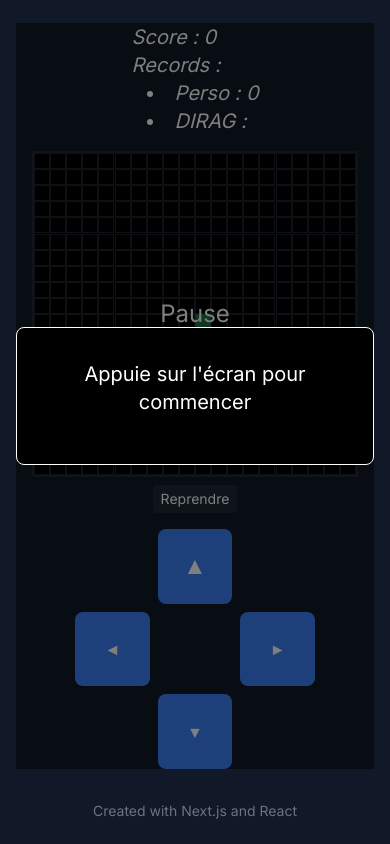
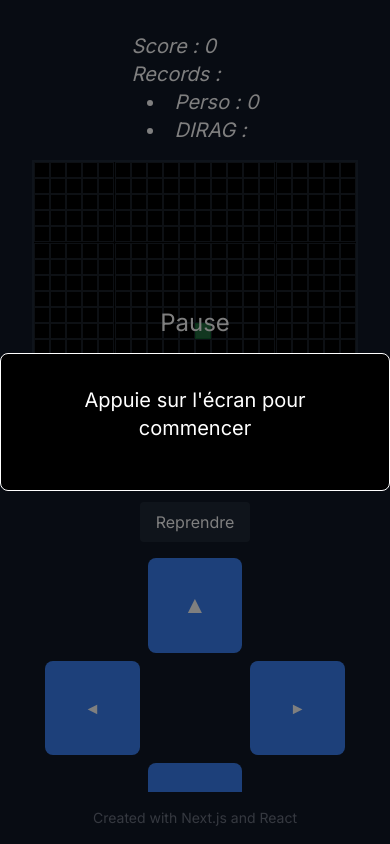
Before and after one commit to clement2323/snake_test, a Next.js app in the folder next-snake/: page /game in a window 390 px wide. Built offline with nearby package versions, Linux system fonts and the light colour scheme; no server answers.

Commit message:
test responsive

```diff
--- a/next-snake/src/app/game/page.js
+++ b/next-snake/src/app/game/page.js
@@ -12,20 +12,24 @@ export default function Home() {
   }, [user]);
 
   return (
-    <div className="min-h-screen flex flex-col items-center justify-center bg-gray-900 text-white p-4">
-      <main className="w-full max-w-[500px] text-center">
+    <div className="min-h-screen flex flex-col bg-gray-900 text-white">
+      <main className="flex-grow flex flex-col items-center justify-between p-4 overflow-hidden">
+        <div className="w-full max-w-[500px] flex flex-col items-center justify-center h-full">
           {user && (
-          <div className="mb-4">
+            <div className="mb-4 text-center">
               <p className="text-xl">
                 <span className="font-bold italic">bonne partie </span>
                 {' '}{user.nom_utilisateur}{' !'}
               </p>
             </div>
           )}
+          <div className="w-full h-[calc(100vh-8rem)] flex items-center justify-center">
             <GameWrapper />
+          </div>
+        </div>
       </main>
 
-      <footer className="mt-8 text-sm text-gray-500">
+      <footer className="p-4 text-center text-sm text-gray-500">
         <p>Created with Next.js and React</p>
       </footer>
     </div>
--- a/next-snake/src/components/Game.js
+++ b/next-snake/src/components/Game.js
@@ -158,14 +158,14 @@ export default function Game() {
   };
 
   return (
-    <div className="relative w-full max-w-[500px] mx-auto px-4 flex flex-col items-center">
+    <div className="w-full h-full flex flex-col items-center justify-between p-4">
       <ScoreDisplay
         score={score}
         personalHighScore={personalHighScore}
         globalHighScore={globalHighScore.score}
         globalHighScoreUsername={globalHighScore.nom_utilisateur}
       />
-      <div className="w-full max-w-[400px] aspect-square">
+      <div className="w-full aspect-square max-w-[min(100%,400px)] mb-4">
         <GameBoard
           snake={snake}
           food={food}
@@ -176,11 +176,11 @@ export default function Game() {
       <button
         onClick={handlePause}
         onTouchEnd={handlePause}
-        className="mt-2 bg-gray-800 text-white px-2 py-1 rounded text-sm"
+        className="mb-4 bg-gray-800 text-white px-4 py-2 rounded"
       >
         {isPaused ? "Reprendre" : "Pause"}
       </button>
-      <div className="w-full max-w-[240px] mt-4">
+      <div className="w-full max-w-[300px]">
         <Controls onDirectionChange={handleControlInteraction} />
       </div>
       {!gameStarted && !gameOver && (
```
Lines whose indentation alone changed are shown as unchanged.
